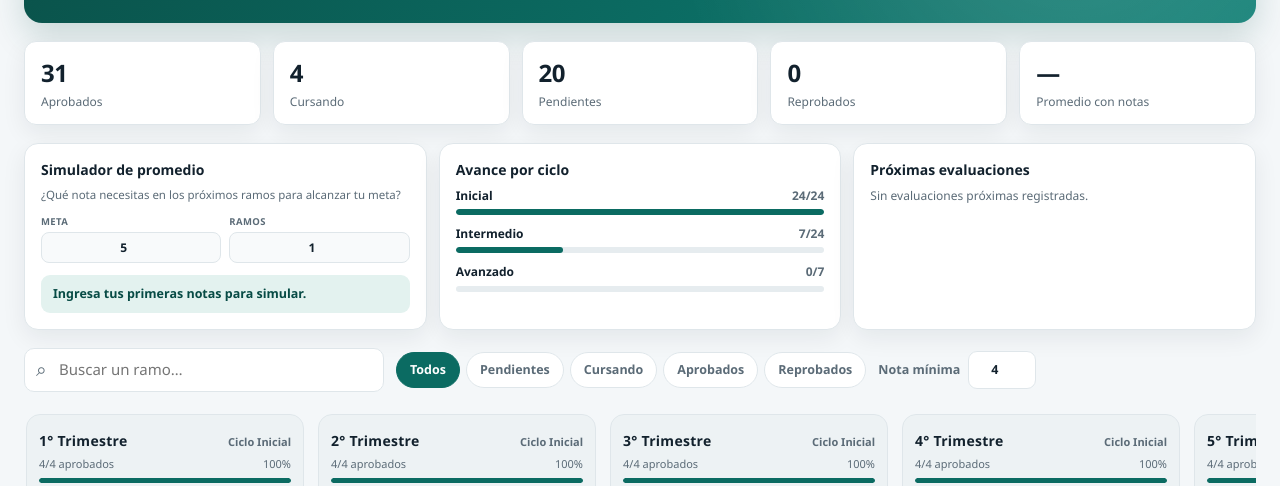
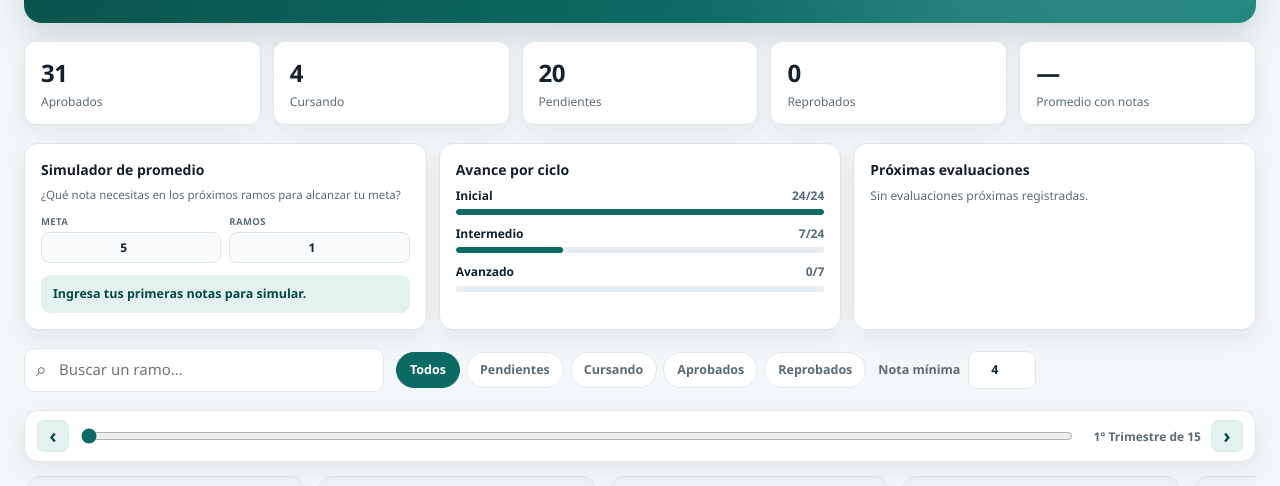
Before and after one commit to aperezoses-cmd/malla-karen, a plain HTML site: page karen.html in a window 1280 px wide. Shown: the part 246-732 px from the top of the page. Drawn offline with Linux system fonts and the light colour scheme.

Commit message:
Add files via upload

```diff
--- a/karen.html
+++ b/karen.html
@@ -321,6 +321,53 @@ main {
   text-align: center;
 }
 
+.malla-nav {
+  position: sticky;
+  top: var(--topbar-h, 74px);
+  z-index: 15;
+  display: flex;
+  align-items: center;
+  gap: 10px;
+  margin: 14px 0 10px;
+  padding: 9px 12px;
+  background: rgba(255, 255, 255, 0.96);
+  backdrop-filter: blur(8px);
+  border: 1px solid var(--line);
+  border-radius: var(--radius);
+  box-shadow: var(--shadow);
+}
+
+.nav-btn {
+  flex: 0 0 auto;
+  width: 32px;
+  height: 32px;
+  border: 1px solid var(--line);
+  border-radius: 8px;
+  background: var(--brand-soft);
+  color: var(--brand-dark);
+  font-size: 20px;
+  line-height: 1;
+  font-weight: 800;
+}
+
+.nav-btn:hover { background: #dcece9; }
+
+#nav-trimestre {
+  flex: 1 1 auto;
+  min-width: 80px;
+  accent-color: var(--brand);
+  cursor: pointer;
+}
+
+.nav-label {
+  flex: 0 0 auto;
+  min-width: 116px;
+  text-align: right;
+  font-size: 12px;
+  font-weight: 700;
+  color: var(--ink-soft);
+}
+
 .malla {
   display: grid;
   grid-auto-flow: column;
@@ -523,7 +570,7 @@ main {
   @page { size: A4 landscape; margin: 10mm; }
 
   body { background: #fff; font-size: 10px; }
-  .topbar, .toolbar, .extras, .toast, .footer a, .curso-controles, .comentario, .semestre-track { display: none !important; }
+  .topbar, .toolbar, .extras, .malla-nav, .toast, .footer a, .curso-controles, .comentario, .semestre-track { display: none !important; }
   main { max-width: none; padding: 0; }
 
   .print-header { display: block; font-size: 18px; font-weight: 800; margin-bottom: 8px; }
@@ -646,6 +693,13 @@ main {
         <input type="number" id="nota-minima" min="1" max="7" step="0.1" value="4" aria-label="Nota mínima de aprobación">
       </label>
     </section>
+
+    <nav class="malla-nav" id="malla-nav" aria-label="Navegación de trimestres">
+      <button type="button" class="nav-btn" id="nav-anterior" aria-label="Trimestre anterior">‹</button>
+      <input type="range" id="nav-trimestre" min="1" max="15" value="1" aria-label="Ir al trimestre">
+      <span class="nav-label" id="nav-label">Trimestre 1 de 15</span>
+      <button type="button" class="nav-btn" id="nav-siguiente" aria-label="Trimestre siguiente">›</button>
+    </nav>
 
     <section class="malla" id="malla" aria-label="Malla curricular por trimestre"></section>
 
@@ -911,6 +965,8 @@ let filtroActual = "todos";
 let busquedaActual = "";
 
 const mallaEl = document.getElementById("malla");
+const navTrimestreEl = document.getElementById("nav-trimestre");
+const navLabelEl = document.getElementById("nav-label");
 const emptyStateEl = document.getElementById("empty-state");
 const busquedaEl = document.getElementById("busqueda");
 const filtrosEl = document.getElementById("filtros");
@@ -1230,6 +1286,44 @@ function renderMalla() {
   emptyStateEl.hidden = visibles > 0;
 }
 
+function seccionesVisibles() {
+  return [...mallaEl.querySelectorAll(".semestre")];
+}
+
+function actualizarNavLabel() {
+  if (!navTrimestreEl || !navLabelEl) return;
+  const secciones = seccionesVisibles();
+  if (!secciones.length) {
+    navLabelEl.textContent = `Sin ${PERIODO_LABEL.toLowerCase()}s`;
+    return;
+  }
+  navTrimestreEl.max = String(secciones.length);
+  const indice = Math.min(Math.max(Number(navTrimestreEl.value) || 1, 1), secciones.length);
+  navTrimestreEl.value = String(indice);
+  navLabelEl.textContent = `${secciones[indice - 1].dataset.semestre}° ${PERIODO_LABEL} de ${MALLA.length}`;
+}
+
+function irATrimestre(valor) {
+  const secciones = seccionesVisibles();
+  if (!secciones.length) return;
+  const indice = Math.min(Math.max(Math.round(valor) || 1, 1), secciones.length);
+  const seccion = secciones[indice - 1];
+  const objetivo = seccion.getBoundingClientRect().left - mallaEl.getBoundingClientRect().left + mallaEl.scrollLeft;
+  mallaEl.scrollTo({ left: objetivo, behavior: "smooth" });
+  navTrimestreEl.value = String(indice);
+  actualizarNavLabel();
+}
+
+function actualizarNav() {
+  if (!navTrimestreEl) return;
+  actualizarNavLabel();
+}
+
+function ajustarOffsetNav() {
+  const topbar = document.querySelector(".topbar");
+  if (topbar) document.documentElement.style.setProperty("--topbar-h", `${topbar.offsetHeight}px`);
+}
+
 function render() {
   const printHeader = document.getElementById("print-header");
   if (printHeader && !printHeader.textContent.trim()) printHeader.textContent = "Mi malla de Derecho";
@@ -1238,6 +1332,7 @@ function render() {
   renderExtrasHtml();
   renderExtras();
   renderMalla();
+  actualizarNav();
 }
 
 function actualizarTarjeta(card, id) {
@@ -1442,9 +1537,37 @@ document.getElementById("btn-reiniciar").addEventListener("click", () => {
   mostrarToast("Progreso reiniciado");
 });
 
+if (navTrimestreEl) {
+  navTrimestreEl.addEventListener("input", (evente) => irATrimestre(Number(evente.target.value)));
+  document.getElementById("nav-anterior").addEventListener("click", () => irATrimestre(Number(navTrimestreEl.value) - 1));
+  document.getElementById("nav-siguiente").addEventListener("click", () => irATrimestre(Number(navTrimestreEl.value) + 1));
+}
+
+let navScrollFrame = 0;
+mallaEl.addEventListener("scroll", () => {
+  cancelAnimationFrame(navScrollFrame);
+  navScrollFrame = requestAnimationFrame(() => {
+    const secciones = seccionesVisibles();
+    if (!secciones.length) return;
+    const izquierda = mallaEl.getBoundingClientRect().left;
+    let indice = 1;
+    secciones.forEach((seccion, i) => {
+      if (seccion.getBoundingClientRect().left <= izquierda + 8) indice = i + 1;
+    });
+    navTrimestreEl.value = String(indice);
+    actualizarNavLabel();
+  });
+}, { passive: true });
+
+window.addEventListener("resize", () => {
+  ajustarOffsetNav();
+  actualizarNav();
+});
+
 aplicarPerfil();
 if (PERFIL_ACTIVO && !localStorage.getItem(STORAGE_KEY)) guardarEstado();
 render();
+ajustarOffsetNav();
 
 </script>
 </body>
```
